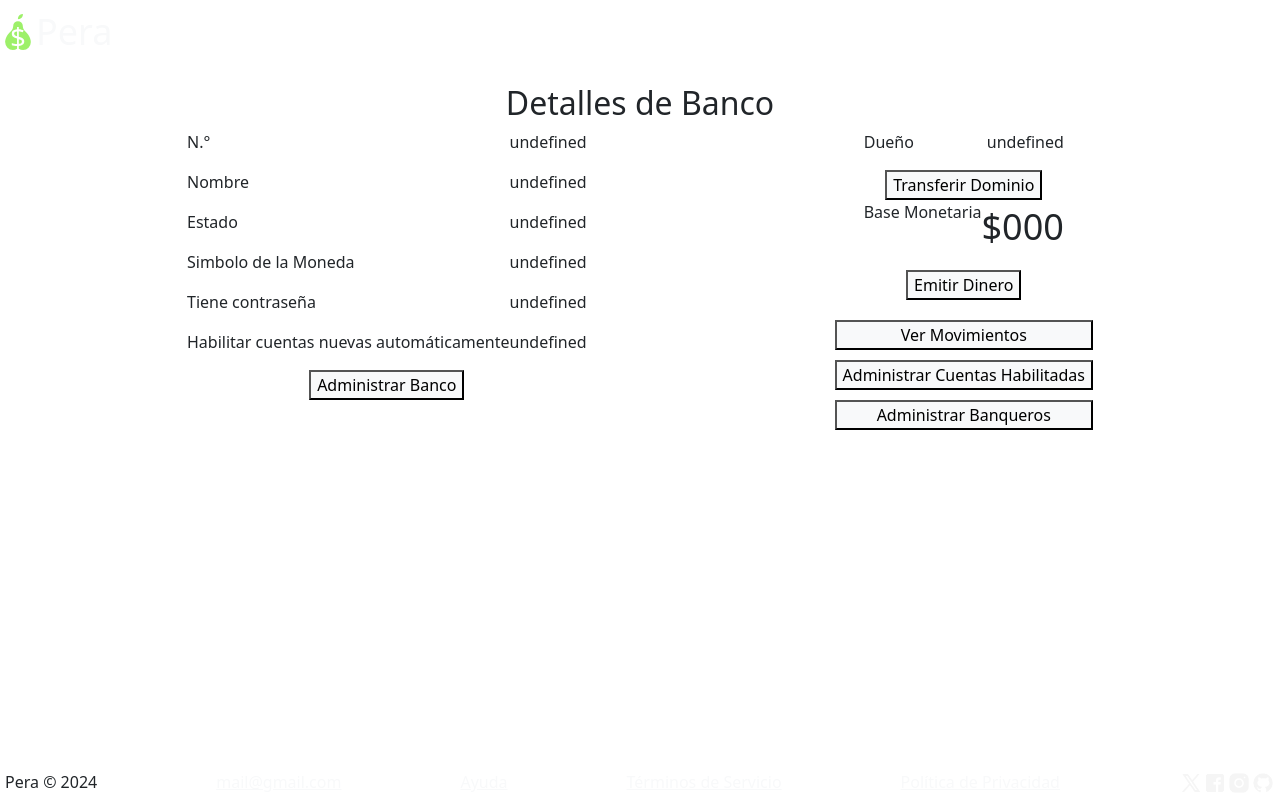
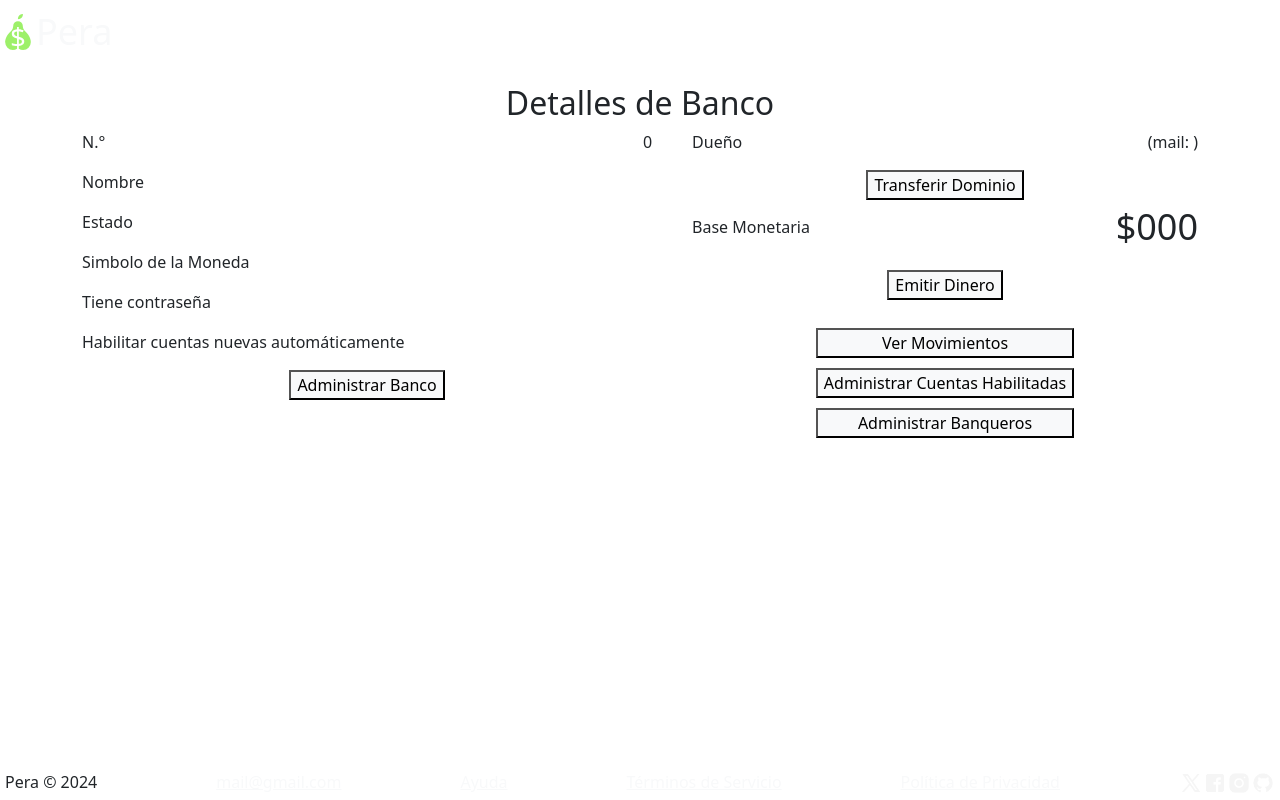
Before and after one commit to SebaOgas/Pera-Front-End, a SvelteKit app: page /MisBancos/1 in a window 1280 px wide. Built offline with nearby package versions, Linux system fonts and the light colour scheme; no server answers.

Commit message:
Reunión 30/3
Correcciones MisBancos y CU CrearBanco

```diff
--- a/src/routes/(rutas)/EmitirDinero/ConfirmacionEmitirDinero/+page.svelte
+++ b/src/routes/(rutas)/EmitirDinero/ConfirmacionEmitirDinero/+page.svelte
@@ -4,8 +4,6 @@
 	import { ServicioEmitirDinero } from '../ServicioEmitirDinero';
 	import Money from '$lib/Money.svelte';
 
-
-    export let data;
 
     let error = "";
     let permisos : string[] = [];
@@ -115,9 +113,6 @@
 
 
 <style>
-    textarea {
-        resize: none;
-    }
 
     .paragraph * {
         white-space: wrap;
--- a/src/routes/(rutas)/MisBancos/+page.svelte
+++ b/src/routes/(rutas)/MisBancos/+page.svelte
@@ -13,6 +13,8 @@
 
     let permisos : string[] = [];
     let bancos : DTOMisBancos[] = [];
+
+    let error = "";
 
     onMount(async () => {
         let permisosString = localStorage.getItem("permisos");
@@ -30,6 +32,7 @@
         let response = await ServicioMisBancos.obtenerBancos();
 
         if (typeof response === "string") {
+            error = response;
             return;
         }
 
--- a/src/routes/(rutas)/MisBancos/DTOMisBancos.ts
+++ b/src/routes/(rutas)/MisBancos/DTOMisBancos.ts
@@ -2,5 +2,5 @@ export default interface DTOMisBancos {
     id : number,
     nombre : string,
     ocupacion : string,
-    estado : string,
+    estado : string
 }
--- a/src/routes/(rutas)/MisBancos/[id]/+page.svelte
+++ b/src/routes/(rutas)/MisBancos/[id]/+page.svelte
@@ -7,7 +7,18 @@
     export let data;
 
     let error : string = "";
-    let dto: DTOBanco
+    let dto: DTOBanco = {
+		nroBanco: 0,
+		nombre: "",
+		estado: "",
+		simboloMoneda: "",
+		usaPassword: "",
+		usaHabilitacionAutomatica: "",
+		emailDueno: "",
+		baseMonetaria: 0,
+		nombreDueno: "",
+		nroCB: 0
+	};
 
     onMount( async () => {
 
@@ -15,16 +26,12 @@
     let response : DTOBanco | string = await ServicioBanco.get(data.id);
         if (typeof response === "string") {
             error = response;
-            window.location.href ="/";
+            console.log(error)
+            //window.location.href ="/";
         } else {
             dto = response;
         }
     });
-
-    async function back() {
-
-        window.history.back();
-    }
 
     async function transferirDominio() {
 
@@ -33,7 +40,7 @@
 
     async function emitir() {
 
-        window.location.href = "/EmitirDinero";
+        window.location.href = `/EmitirDinero/${dto.nroCB}`;
     }
 
     async function administrarBanco() {
@@ -59,48 +66,48 @@
 
 </script>
 
-<div class="container w-75 h-100">
+<div class="container w-100 h-100">
     <h2 class="text-center text-dark text-bold">Detalles de Banco</h2>
-    <div class="d-flex justify-content-between">
+    <div class="main d-flex justify-content-between">
         <div style="display: flex; align-items:center; flex-direction:column">
-            <div>
+            <div class="w-100">
                 <div class="d-flex justify-content-between w-100 mb-3">
                     <span class="text-medium text-darker">N.°</span>
-                    <span class="text-medium text-darker">{dto?.nroBanco}</span>
+                    <span class="text-medium text-darker">{dto.nroBanco}</span>
                 </div>
                 <div class="d-flex justify-content-between w-100 mb-3">
                     <span class="text-medium text-darker">Nombre</span>
-                    <span class="text-medium text-darker">{dto?.nombreBanco}</span>
+                    <span class="text-medium text-darker">{dto.nombre}</span>
                 </div>
                 <div class="d-flex justify-content-between w-100 mb-3">
                     <span class="text-medium text-darker">Estado</span>
-                    <span class="text-medium text-darker">{dto?.estadoBanco}</span>
+                    <span class="text-medium text-darker">{dto.estado}</span>
                 </div>
                 <div class="d-flex justify-content-between w-100 mb-3">
                     <span class="text-medium text-darker">Simbolo de la Moneda</span>
-                    <span class="text-medium text-darker">{dto?.simboloMoneda}</span>
+                    <span class="text-medium text-darker">{dto.simboloMoneda}</span>
                 </div>
                 <div class="d-flex justify-content-between w-100 mb-3">
                     <span class="text-medium text-darker">Tiene contraseña</span>
-                    <span class="text-medium text-darker">{dto?.usaPassword}</span>
+                    <span class="text-medium text-darker">{dto.usaPassword}</span>
                 </div>
                 <div class="d-flex justify-content-between w-100 mb-3">
                     <span class="text-medium text-darker">Habilitar cuentas nuevas automáticamente</span>
-                    <span class="text-medium text-darker">{dto?.usaHabilitacionAutomatica}</span>
+                    <span class="text-medium text-darker">{dto.usaHabilitacionAutomatica}</span>
                 </div>
             </div>
             <button class="bg-light text-darker text-medium" on:click={administrarBanco}>Administrar Banco</button>
         </div>
-        <div style="display: flex; align-items:center; flex-direction:column; justify-content:space-between; gap:20px">
-            <div style="display: flex; align-items:center; flex-direction:column; justify-content:space-between">
+        <div style="display: flex; align-items:center; flex-direction:column; justify-content:space-between; gap:20px" class="">
+            <div style="display: flex; align-items:center; flex-direction:column; justify-content:space-between" class="mb-2 w-100">
                 <div class="d-flex justify-content-between w-100 mb-3">
                     <span class="text-medium text-darker">Dueño</span>
-                    <span class="text-medium text-darker">{dto?.emailDueno}</span>
+                    <span class="text-medium text-darker">{dto.nombreDueno} (mail: {dto.emailDueno})</span>
                 </div>
                 <button class="bg-light text-darker text-medium" on:click={transferirDominio}>Transferir Dominio</button>
-                <div class="d-flex justify-content-between w-100 mb-3">
+                <div class="d-flex justify-content-between align-items-center w-100 mb-3">
                     <span class="text-medium text-darker">Base Monetaria</span>
-                    <span class="text-medium text-darker"><Money numero={dto?.baseMonetaria} color="dark"/></span>
+                    <span class="text-medium text-darker"><Money numero={dto.baseMonetaria} color="darker"/></span>
                 </div>
                 <button class="bg-light text-darker text-medium" on:click={emitir}>Emitir Dinero</button>
             </div>
@@ -115,3 +122,13 @@
         <span class="text-medium text-dark">{error}</span>
     </div>
 </div>
+
+
+<style>
+    .main {
+        gap: 40px;
+    }
+    .main>* {
+        flex: 1 1 auto;
+    }
+</style>
--- a/src/routes/(rutas)/MisBancos/[id]/ServicioBanco.ts
+++ b/src/routes/(rutas)/MisBancos/[id]/ServicioBanco.ts
@@ -5,8 +5,8 @@ const BASE_URL = "http://localhost:8080";
 
 export const ServicioBanco = {
 
-    get: async (nroBanco: number) : Promise<DTOBanco | string> => {
-        const response = await fetch(`${BASE_URL}/MisBancos/obtenerBanco/${nroBanco}`, {
+    get: async (nroCB: number) : Promise<DTOBanco | string> => {
+        const response = await fetch(`${BASE_URL}/MisBancos/${nroCB}`, {
             method: "GET",
             headers: {
                 'Content-Type': 'application/json',
@@ -15,7 +15,7 @@ export const ServicioBanco = {
             mode: 'cors',
             credentials: "include"
         });
-        if (response.status === 403) {
+        if (response.status !== 200) {
             return await response.text();
         }
         const data : DTOBanco = await response.json();
```
Also changed, not shown: src/routes/(rutas)/CrearBanco/+page.svelte (+12 -4 lines), src/routes/(rutas)/MisBancos/[id]/DTOBanco.ts (+5 -3 lines).
